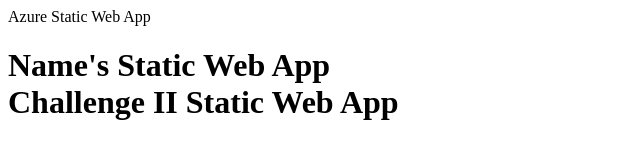
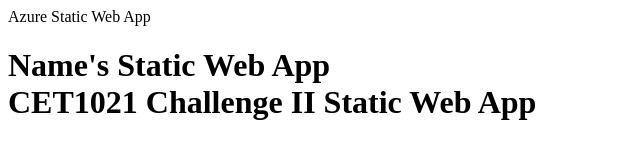
Before and after one commit to dmcushing/cet1021-static-challenge-2, a plain HTML site: page html/index.html in a window 1280 px wide. Shown: the whole page, without its empty margins (0-640 px from the left). Drawn offline with Linux system fonts and the light colour scheme.

Commit message:
Update index.html

```diff
--- a/html/index.html
+++ b/html/index.html
@@ -1,6 +1,6 @@
 <html>
 <head>Azure Static Web App</head>
 <body>
-<h1>Name's Static Web App<br>Challenge II Static Web App</h1>
+<h1>Name's Static Web App<br>CET1021 Challenge II Static Web App</h1>
 </body>
 </html>
```
